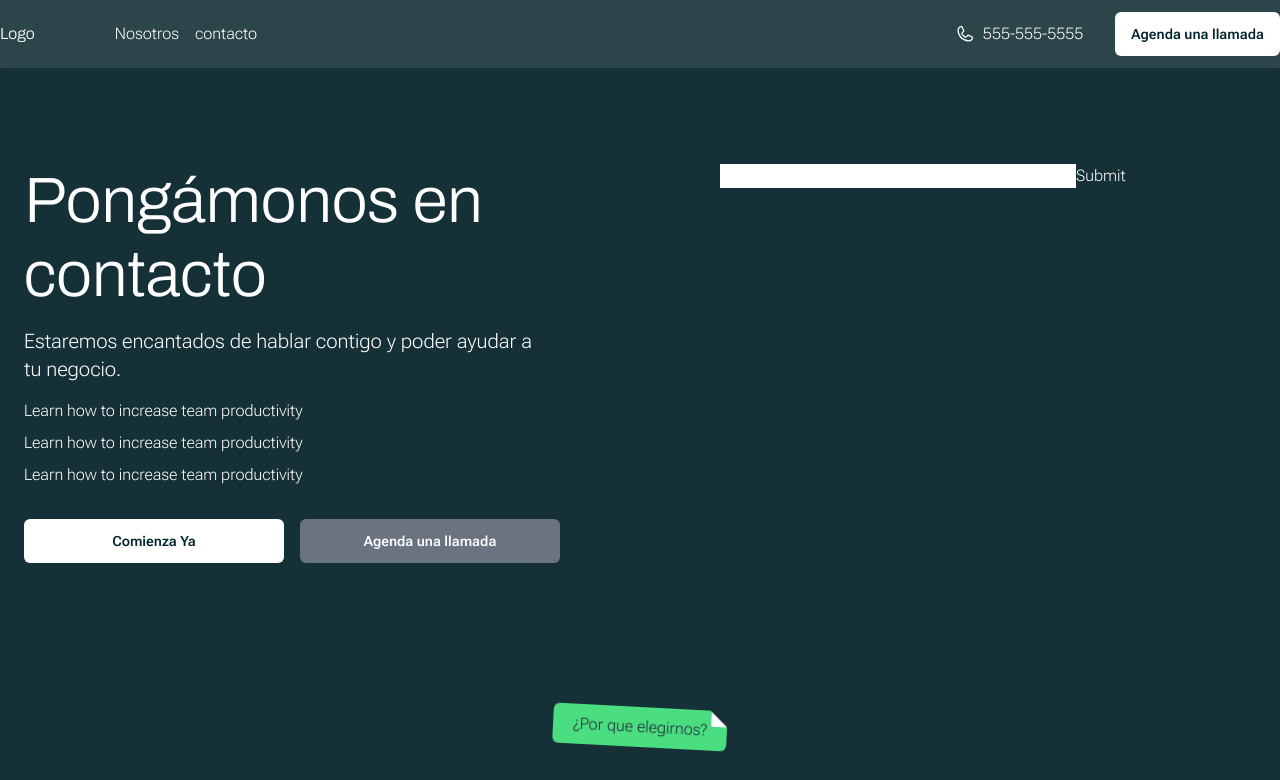
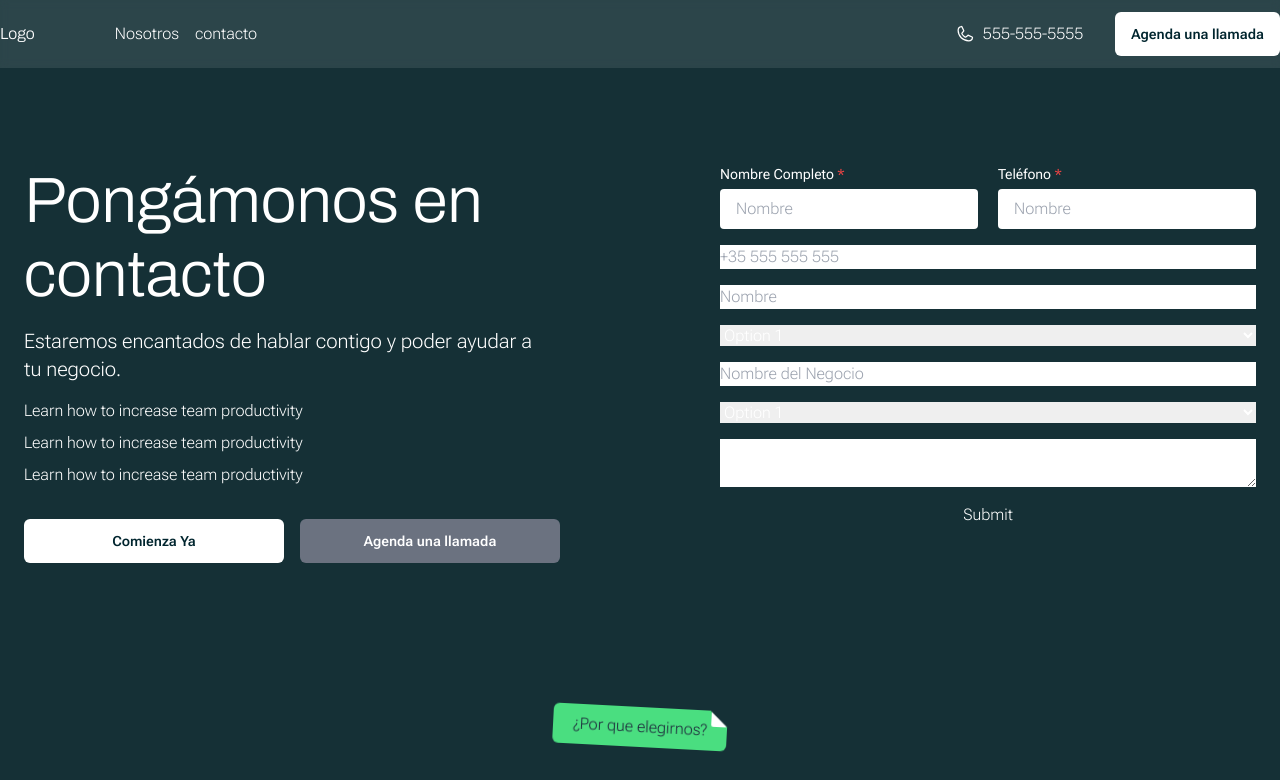
Before and after one commit to jordiparadelo/Japp-Media, a Next.js app: page /contacto in a window 1280 px wide. Shown: the top 780 px of the page. Built offline with nearby package versions, Linux system fonts and the light colour scheme.

Commit message:
ContactForm updates

```diff
--- a/package.json
+++ b/package.json
@@ -15,6 +15,7 @@
     "next": "14.2.11",
     "react": "^18",
     "react-dom": "^18",
+    "react-hook-form": "^7.53.0",
     "tailwind-merge": "^2.5.2"
   },
   "devDependencies": {
--- a/src/components/ui/ContactForm.tsx
+++ b/src/components/ui/ContactForm.tsx
@@ -1,24 +1,97 @@
-// import { useForm, SubmitHandler } from "react-hook-form"
+"use client";
+import { SubmitHandler, useForm } from "react-hook-form";
+import styles from "@/styles/form.module.css";
 
-
+type FormFields = {
+	name: string;
+	phone: string;
+	email: string;
+	select: string;
+	nameBusiness: string;
+	selectBusiness: string;
+	message: string;
+};
 
 function ContactForm() {
+	const {
+		register,
+		handleSubmit,
+		formState: { errors, isValid },
+	} = useForm<FormFields>();
 
-  return (
-    /* "handleSubmit" will validate your inputs before invoking "onSubmit" */
-    <form >
-      {/* register your input into the hook by invoking the "register" function */}
-      <input defaultValue="test"  />
+	const onSubmit: SubmitHandler<FormFields> = (data) => {
+		console.log(data);
+	};
 
+	return (
+		/* "handleSubmit" will validate your inputs before invoking "onSubmit" */
+		<form
+			onSubmit={handleSubmit(onSubmit)}
+			className={styles["form"]}
+		>
+			<div className={styles["form_group"]}>
+                <InputField label="Nombre Completo" placeholder="Nombre" type="text" required={true}/>
+                <InputField label="Teléfono" placeholder="Nombre" type="phone" required={true}/>
+			</div>
 
-      {/* include validation with required or other standard HTML validation rules */}
-      <input  />
-      {/* errors will return when field validation fails  */}
+			<input
+				{...register("phone", {
+					required: true,
+				})}
+				type='phone'
+				placeholder='+35 555 555 555'
+			/>
+			<input
+				{...register("email", {
+					required: true,
+				})}
+				type='email'
+				placeholder='Nombre'
+			/>
+			<select>
+				<option value='option1'>Option 1</option>
+				<option value='option2'>Option 2</option>
+				<option value='option3'>Option 3</option>
+			</select>
+			<input
+				{...register("nameBusiness")}
+				type='text'
+				placeholder='Nombre del Negocio'
+			/>
+			<select>
+				<option value='option1'>Option 1</option>
+				<option value='option2'>Option 2</option>
+				<option value='option3'>Option 3</option>
+			</select>
+			<textarea
+				{...register("nameBusiness")}
+				name=''
+				id=''
+			></textarea>
 
-
-      <input type="submit" />
-    </form>
-  )
+			<button type='submit'>Submit</button>
+		</form>
+	);
 }
 
-export default ContactForm
+export default ContactForm;
+
+type InputFieldProps = {
+    label: string;
+    type?: React.InputHTMLAttributes<HTMLElement>['type'];
+    placeholder?: string;
+    required?: boolean;
+};
+
+function InputField({label , placeholder, type, required }: InputFieldProps) {
+    return (
+	<label className={styles["form_field"]}>
+		<span className={styles["form_label"]}>{label} <span className='text-red-500'>{required && '*'}</span></span>
+		<input
+			type={type}
+			placeholder={placeholder}
+            className={styles["form_input"]}
+		/>
+	</label>
+    )
+}
--- /dev/null
+++ b/src/styles/form.module.css
@@ -0,0 +1,31 @@
+
+  .form {
+    display: flex;
+    flex-direction: column;
+    gap: 1rem;
+  }
+
+  .form_field {
+    display: flex;
+    flex-direction: column;
+    gap: 0.25rem;
+  }
+
+  .form_input {
+    min-height: 2.5rem;
+    max-width: 100%;
+    border-radius: 0.25rem;
+    padding-inline: 1rem;
+  }
+
+  .form_label {
+    font-size: 0.875rem;
+    font-weight: 500;
+    color: var(--color-gray-700);
+  }
+
+  .form_group {
+    display: grid;
+    grid-template-columns: 1fr 1fr;
+    gap: 1.25rem;
+  }
```
Also changed, not shown: 1 other file (tests, documents, lock files or other folders).
